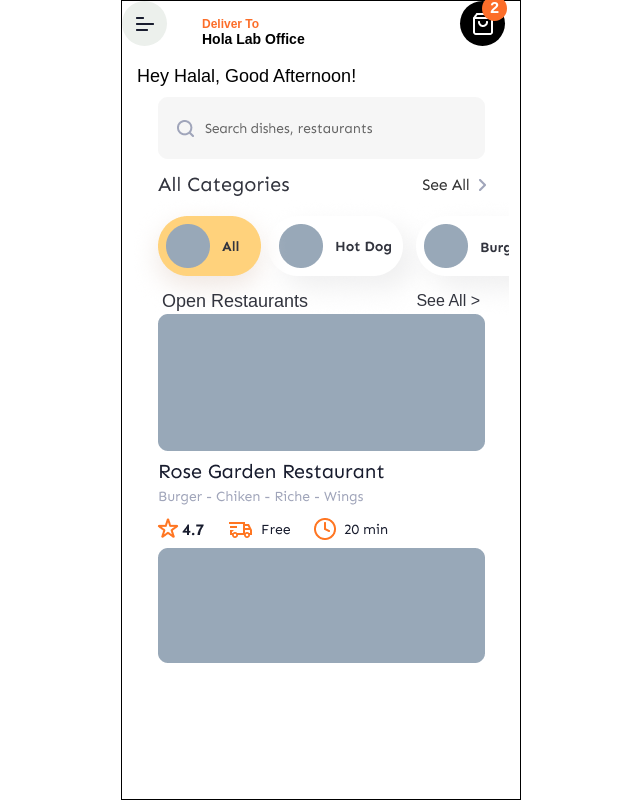
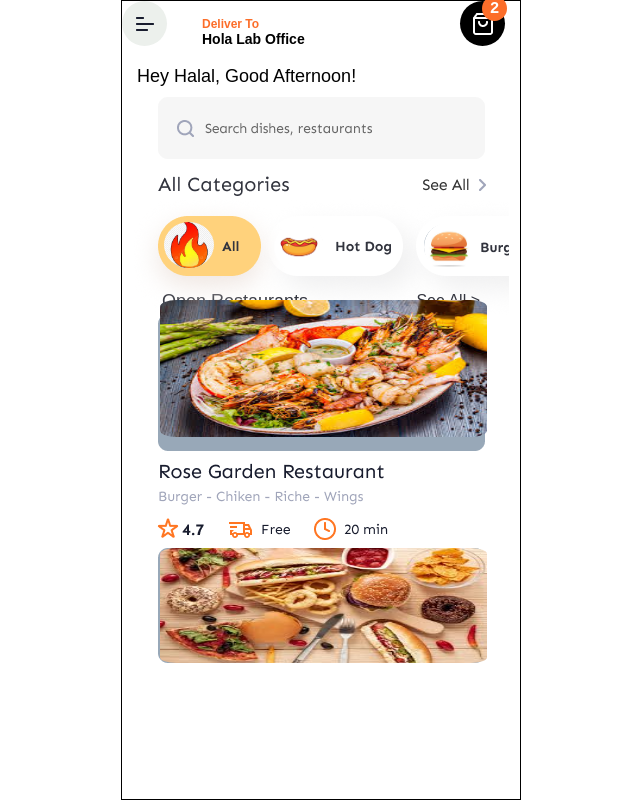
Before and after one commit to DulceT7/corto2lab, a plain HTML site: page login/login.html in a window 1280 px wide. Shown: the whole page, without its empty margins (319-959 px from the left). Drawn offline with Linux system fonts and the light colour scheme; files that its build step writes are made by us from their sources.

Commit message:
Actualización 2

```diff
--- a/login/login.html
+++ b/login/login.html
@@ -31,14 +31,20 @@
         <img class="img2" src="Search.png" alt="">
        </div>
 
-       <div>
+       <div class="contenedor">
         <img class="img3" src="All Categories.png" alt="">
-       </div>
+        <img class="fuego" src="fuego.jpeg" alt="">
+        <img class="hotdog" src="hotdog.png" alt="">
+        <img class="burguer" src="burguer.jpeg" alt="">
+      </div>
+
         <span class="izquierda">Open Restaurants</span>
         <span class="derecha">See All ></span>
 
         <div>
             <img class="img4" src="Resturant 1.png" alt="">
+            <img class="rest" src="restaurante.jpeg" alt="">
+            <img class="rest2" src="restaurante2.jpeg" alt="">
         </div>
         <div>
             <img class="img5" src="Resturant 2.png" alt="">
--- a/login/login2.css
+++ b/login/login2.css
@@ -46,3 +46,46 @@
 .img5 {
     margin-top: 5px;
 }
+.contenedor {
+    position: relative;
+
+  }
+
+
+.fuego {
+    position: absolute;
+    border-radius: 100%;
+    top: 60px;
+    left: 30px;
+    width: 50px;
+}
+.hotdog{
+    position: absolute;
+    border-radius: 100%;
+    top: 60px;
+    left: 140px;
+    width: 50px;
+}
+.burguer{
+    position: absolute;
+    border-radius: 100%;
+    top: 60px;
+    left: 290px;
+    width: 50px;
+}
+.rest{
+    position: absolute;
+    border-radius: 5%;
+    top: 300px;
+    width: 327px;
+    height: 137px;
+    margin-left: -325px;
+}
+.rest2{
+    position: absolute;
+    border-radius: 5%;
+    margin-top: 238px;
+    width: 327px;
+    height: 115px;
+    margin-left: -325px;
+}
```
Also changed, not shown: login/banner1.css (+9 -8 lines), login/banner1.html (+1 -0 lines), login/banner2.css (+10 -8 lines), login/banner2.html (+1 -0 lines), login/banner3.css (+9 -8 lines), login/banner3.html (+1 -0 lines), login/banner4.css (+9 -8 lines), login/banner4.html (+1 -0 lines), login/IMG_2753.jpeg (added), login/IMG_2754.jpeg (added), login/IMG_2755.jpeg (added), login/IMG_2756.jpeg (added), login/burguer.jpeg (added), login/hotdog.png (added), 2 more files.
